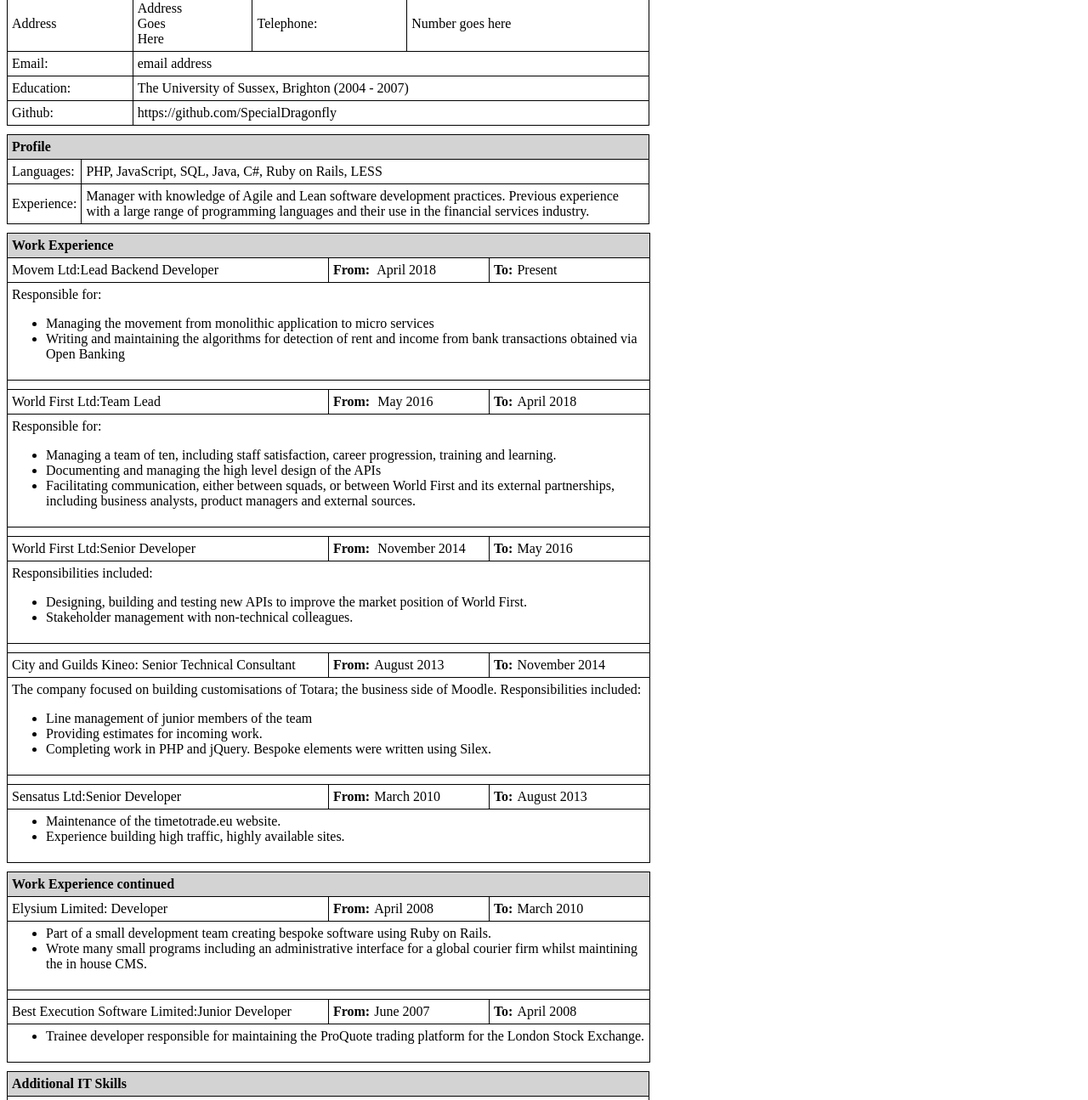
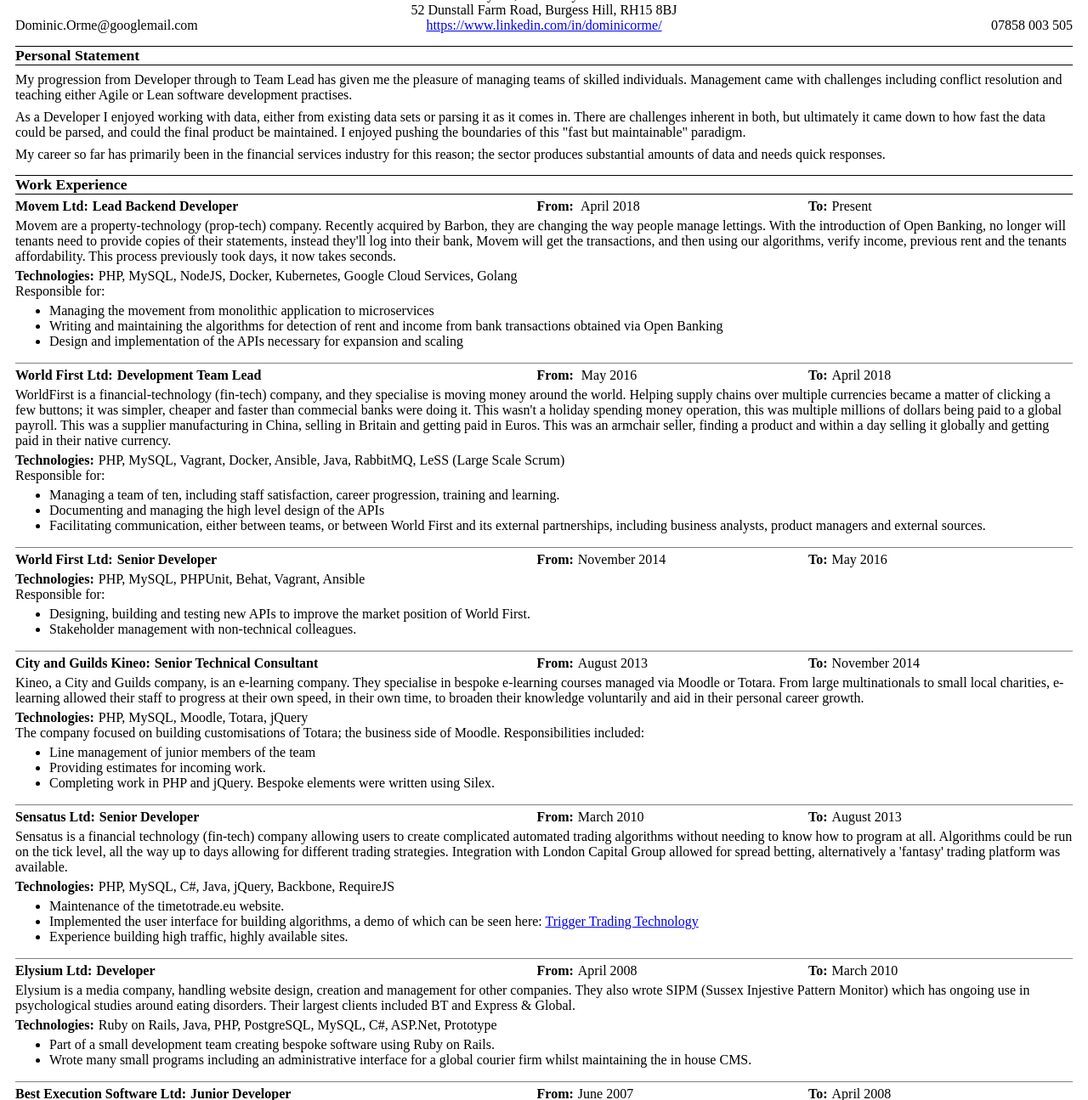
Before and after one commit to SpecialDragonfly/project-spartan, a plain HTML site: page cv.html in a window 1280 px wide. Shown: the part 70-1365 px from the top of the page at 85% size. Drawn offline with Linux system fonts and the light colour scheme.

Commit message:
Update cv.html
Latest CV

```diff
--- a/cv.html
+++ b/cv.html
@@ -1,14 +1,30 @@
-
-
 <html>
 <head><meta http-equiv="Content-Type" content="text/html; charset=us-ascii">
-	<title></title>
+	<title>Curriculum Vitae - Dominic Orme</title>
 
-	<style type="text/css">* {
+	<style type="text/css">
+	* {
 		box-sizing: border-box;
 	}
-	div.heading, div.personal, div.profile, div.work-experience, div.additional {
-		margin-bottom:10px;
+
+	body {
+		padding:10px;
+	}
+
+	ul {
+		margin-top:5px;
+	}
+
+	strong {
+		padding-right:5px;
+	}
+
+	span {
+		display: inline-block;
+	}
+
+	.offline {
+		display:none;
 	}
 
 	.address-block span {
@@ -16,245 +32,298 @@
 	}
 
 	.heading {
-		width:200mm;
 		text-align: center;
+		font-size:2em;
 	}
 
-	.name {
-		max-width:100mm;
-		min-width:100mm;
-	}
-
-	.from {
-		max-width:50mm;
-		min-width:50mm;
-	}
-
-	.to {
-		max-width:50mm;
-		min-width:50mm;
+	.sub-heading {
+		text-align:left;
+		font-size:1.1em;
+		font-weight:bold;
+		width:100%;
+		border-top: 1px solid black;
+		border-bottom: 1px solid black;
+		margin-top:15px;
 	}
 
 	.break {
-	    margin-top:10px;
+		display:none;
 	}
 
-	strong {
+	.personal {
+		text-align:center;
+	}
+
+	.personal .mobile {
+		float:right;
+		width:25%;
+		text-align:right;
+	}
+
+	.personal .email {
+		float: left;
+		text-align:left;
+		width:25%;
+	}
+
+	.personal-statement p {
+		margin-top:0.5em;
+		margin-bottom:0.5em;
+	}
+
+	.job ~ .job{
+		border-top:1px solid grey;
+	}
+
+	.job .details .name {
+		min-width:49%;
+		font-weight: bold;
+		display: inline-block;
+	}
+
+	.job .details .name span {
 		margin-right:5px;
 	}
 
-	table {
-		border-top:1px solid black;
-		border-left:1px solid black;
-		border-spacing: 0px;
-		padding: 0px;
-		margin: 0px;
-		max-width:200mm;
-		min-width:200mm;
+	.job .details .from {
+		width: 25%;
+		display: inline-block;
 	}
-	th {
-		border-right:1px solid black;
-		border-bottom:1px solid black;
-		background-color:lightgrey;
-		text-align: left;
-		padding:5px;
+
+	.job .details .to {
+		float: right;
+		width: 25%;
 	}
-	td {
-		border-right:1px solid black;
-		border-bottom:1px solid black;
-		padding:5px;
+
+	.job .details {
+		display:block;
+		margin-bottom:5px;
+		margin-top:5px;
+	}
+
+	.job .about {
+		margin-bottom:5px;
+	}
+
+	.job .technologies {
+		clear: both;
 	}
 
 	@media print {
-		.break { page-break-after: always; margin-top:0px;}
+		.heading {
+			width:200mm;
+		}
+		.sub-heading {
+			width:200mm;
+		}
+
+		.personal {
+			width:200mm;
+		}
+
+		.personal .contact .mobile {
+			width:30mm;
+			/*border: 1px solid black;*/
+		}
+		.personal .contact .linkedin {
+			width:200mm;
+			overflow:hidden;
+			/*border: 1px solid red;*/
+		}
+		.personal .contact .email {
+			width:60mm;
+			/*border: 1px solid blue;*/
+		}
+
+		.job {
+			width:200mm;
+		}
+
+		.online {
+			display:none;
+		}
+
+		.offline {
+			display: list-item;
+		}
+
+		.break { display:block; page-break-after: always; margin-top:0px;}
 	}
 	</style>
 </head>
 <body>
-<div class="heading">Curriculum Vitae - Dominic Orme</div>
-
+<div class="heading">Dominic Orme</div>
 <div class="personal">
-<table>
-	<tbody>
-		<tr>
-			<th colspan="4">Personal</th>
-		</tr>
-		<tr>
-			<td>Address</td>
-			<td class="address-block"><span>Address</span><span>Goes</span><span>Here</span></td>
-			<td>Telephone:</td>
-			<td>Number goes here</td>
-		</tr>
-		<tr>
-			<td>Email:</td>
-			<td colspan="3">email address</td>
-		</tr>
-		<tr>
-			<td>Education:</td>
-			<td colspan="3">The University of Sussex, Brighton (2004 - 2007)</td>
-		</tr>
-		<tr>
-			<td>Github:</td>
-			<td colspan="3">https://github.com/SpecialDragonfly</td>
-		</tr>
-	</tbody>
-</table>
+	<div class="education">BSc Theoretical Physics, University Of Sussex 2004 - 2007</div>
+	<div class="address">52 Dunstall Farm Road, Burgess Hill, RH15 8BJ</div>
+	<div class="contact">
+		<div class="mobile">07858 003 505</div>
+		<div class="email">Dominic.Orme@googlemail.com</div>
+		<div class="linkedin"><a href="https://www.linkedin.com/in/dominicorme">https://www.linkedin.com/in/dominicorme/</a></div>
+	</div>
 </div>
 
-<div class="profile">
-<table>
-	<tbody>
-		<tr>
-			<th colspan="2">Profile</th>
-		</tr>
-		<tr>
-			<td>Languages:</td>
-			<td>PHP, JavaScript, SQL, Java, C#, Ruby on Rails, LESS</td>
-		</tr>
-		<tr>
-			<td>Experience:</td>
-			<td>Manager with knowledge of Agile and Lean software development practices. Previous experience with a large range of programming languages and their use in the financial services industry.</td>
-		</tr>
-	</tbody>
-</table>
+<div class="sub-heading">Personal Statement</div>
+<div class="personal-statement">
+	<p>
+My progression from Developer through to Team Lead has given me the pleasure of managing teams of skilled individuals. Management came with challenges including conflict resolution and teaching either Agile or Lean software development practises.
+</p>
+<p>
+As a Developer I enjoyed working with data, either from existing data sets or parsing it as it comes in. There are challenges inherent in both, but ultimately it came down to how fast the data could be parsed, and could the final product be maintained. I enjoyed pushing the boundaries of this "fast but maintainable" paradigm.
+</p>
+<p>
+My career so far has primarily been in the financial services industry for this reason; the sector produces substantial amounts of data and needs quick responses.
+</p>
 </div>
 
-<div class="work-experience">
-<table>
-	<tbody>
-		<tr>
-			<th colspan="3">Work Experience</th>
-		</tr>
-    <tr class="job">
-      <td class="name"><span>Movem Ltd:</span><span>Lead Backend Developer</span></td>
-      <td class="from"><strong>From:</strong> April 2018</td>
-      <td class="to"><strong>To:</strong>Present</td>
-    </tr>
-    <tr>
-      <td colspan="3">Responsible for:
+<div class="sub-heading">Work Experience</div>
+<div class="job">
+	<div class="details">
+		<div class="to"><strong>To:</strong>Present</div>
+		<div class="name"><span>Movem Ltd:</span><span>Lead Backend Developer</span></div>
+		<div class="from"><strong>From:</strong> April 2018</div>
+	</div>
+	<div class="about">
+		Movem are a property-technology (prop-tech) company. Recently acquired by Barbon, they are changing the way people manage lettings. With the introduction of Open Banking, no longer will tenants need to provide copies of their statements, instead they'll log into their bank, Movem will get the transactions, and then using our algorithms, verify income, previous rent and the tenants affordability. This process previously took days, it now takes seconds.
+	</div>
+	<div class="technologies">
+		<strong>Technologies:</strong>PHP, MySQL, NodeJS, Docker, Kubernetes, Google Cloud Services, Golang
+	</div>
+	<div class="responsibilities">
+		Responsible for:
         <ul>
-          <li>Managing the movement from monolithic application to micro services</li>
+          <li>Managing the movement from monolithic application to microservices</li>
           <li>Writing and maintaining the algorithms for detection of rent and income from bank transactions obtained via Open Banking</li>
+          <li>Design and implementation of the APIs necessary for expansion and scaling</li>
         </ul>
-      </td>
-    </tr>
-    <tr><td colspan="3"></td></tr>
-		<tr class="job">
-			<td class="name"><span>World First Ltd:</span><span>Team Lead</span></td>
-			<td class="from"><strong>From:</strong> May 2016</td>
-			<td class="to"><strong>To:</strong>April 2018</td>
-		</tr>
-		<tr>
-			<td colspan="3">Responsible for:
+	</div>
+</div>
+<div class="job">
+	<div class="details">
+		<div class="to"><strong>To:</strong>April 2018</div>
+		<div class="name"><span>World First Ltd:</span><span>Development Team Lead</span></div>
+		<div class="from"><strong>From:</strong> May 2016</div>
+	</div>
+	<div class="about">
+		WorldFirst is a financial-technology (fin-tech) company, and they specialise is moving money around the world. Helping supply chains over multiple currencies became a matter of clicking a few buttons; it was simpler, cheaper and faster than commecial banks were doing it. This wasn't a holiday spending money operation, this was multiple millions of dollars being paid to a global payroll. This was a supplier manufacturing in China, selling in Britain and getting paid in Euros. This was an armchair seller, finding a product and within a day selling it globally and getting paid in their native currency.
+	</div>
+	<div class="technologies">
+		<strong>Technologies:</strong>PHP, MySQL, Vagrant, Docker, Ansible, Java, RabbitMQ, LeSS (Large Scale Scrum)
+	</div>
+	<div class="responsibilities">
+		Responsible for:
 		<ul>
 			<li>Managing a team of ten, including staff satisfaction, career progression, training and learning.</li>
 			<li>Documenting and managing the high level design of the APIs</li>
-				<li>Facilitating communication, either between squads, or between World First and its external partnerships, including business analysts, product managers and external sources.</li>
+			<li>Facilitating communication, either between teams, or between World First and its external partnerships, including business analysts, product managers and external sources.</li>
 		</ul>
-			</td>
-		</tr>
-		<tr>
-			<td colspan="3"></td>
-		</tr>
-		<tr class="job">
-			<td class="name"><span>World First Ltd:</span><span>Senior Developer</span></td>
-			<td class="from"><strong>From:</strong> November 2014</td>
-			<td class="to"><strong>To:</strong>May 2016</td>
-		</tr>
-		<tr>
-			<td colspan="3">Responsibilities included:
+	</div>
+</div>
+<div class="job">
+	<div class="details">
+		<div class="to"><strong>To:</strong>May 2016</div>
+		<div class="name"><span>World First Ltd:</span><span>Senior Developer</span></div>
+		<div class="from"><strong>From:</strong>November 2014</div>
+	</div>
+	<div class="technologies">
+		<strong>Technologies:</strong>PHP, MySQL, PHPUnit, Behat, Vagrant, Ansible
+	</div>
+	<div class="responsibilities">
+		Responsible for:
 		<ul>
 			<li>Designing, building and testing new APIs to improve the market position of World First.</li>
 			<li>Stakeholder management with non-technical colleagues.</li>
 		</ul>
-			</td>
-		</tr>
-		<tr>
-			<td colspan="3"></td>
-		</tr>
-		<tr class="job">
-			<td class="name"><span>City and Guilds Kineo: </span><span>Senior Technical Consultant</span></td>
-			<td class="from"><strong>From:</strong>August 2013</td>
-			<td class="to"><strong>To:</strong>November 2014</td>
-		</tr>
-		<tr>
-			<td colspan="3">The company focused on building customisations of Totara; the business side of Moodle. Responsibilities included:
+	</div>
+</div>
+
+<div class="break">&nbsp;</div>
+
+<div class="job">
+	<div class="details">
+		<div class="to"><strong>To:</strong>November 2014</div>
+		<div class="name"><span>City and Guilds Kineo: </span><span>Senior Technical Consultant</span></div>
+		<div class="from"><strong>From:</strong>August 2013</div>
+	</div>
+	<div class="about">
+		Kineo, a City and Guilds company, is an e-learning company. They specialise in bespoke e-learning courses managed via Moodle or Totara. From large multinationals to small local charities, e-learning allowed their staff to progress at their own speed, in their own time, to broaden their knowledge voluntarily and aid in their personal career growth.
+	</div>
+	<div class="technologies">
+		<strong>Technologies:</strong>PHP, MySQL, Moodle, Totara, jQuery
+	</div>
+	<div class="responsibilities">
+		The company focused on building customisations of Totara; the business side of Moodle. Responsibilities included:
 		<ul>
 			<li>Line management of junior members of the team</li>
 			<li>Providing estimates for incoming work.</li>
 			<li>Completing work in PHP and jQuery. Bespoke elements were written using Silex.</li>
 		</ul>
-			</td>
-		</tr>
-		<tr>
-			<td colspan="3"></td>
-		</tr>
-		<tr class="job">
-			<td class="name"><span>Sensatus Ltd:</span><span>Senior Developer</span></td>
-			<td class="from"><strong>From:</strong>March 2010</td>
-			<td class="to"><strong>To:</strong>August 2013</td>
-		</tr>
-		<tr>
-			<td colspan="3">
+	</div>
+</div>
+<div class="job">
+	<div class="details">
+		<div class="to"><strong>To:</strong>August 2013</div>
+		<div class="name"><span>Sensatus Ltd:</span><span>Senior Developer</span></div>
+		<div class="from"><strong>From:</strong>March 2010</div>
+	</div>
+	<div class="about">
+		Sensatus is a financial technology (fin-tech) company allowing users to create complicated automated trading algorithms without needing to know how to program at all. Algorithms could be run on the tick level, all the way up to days allowing for different trading strategies. Integration with London Capital Group allowed for spread betting, alternatively a 'fantasy' trading platform was available.
+	</div>
+	<div class="technologies">
+		<strong>Technologies:</strong>PHP, MySQL, C#, Java, jQuery, Backbone, RequireJS
+	</div>
+	<div class="responsibilities">
 		<ul>
 			<li>Maintenance of the timetotrade.eu website.</li>
+			<li class="online">Implemented the user interface for building algorithms, a demo of which can be seen here: <a href="https://www.youtube.com/watch?v=lRJHkQ6kFpk">Trigger Trading Technology</a></li>
+			<li class="offline">Implemented the user interface for building algorithms, a demo of which can be seen here: <a href="https://www.youtube.com/watch?v=lRJHkQ6kFpk">https://www.youtube.com/watch?v=lRJHkQ6kFpk</a></li>
 			<li>Experience building high traffic, highly available sites.</li>
 		</ul>
-			</td>
-		</tr>
-	</tbody>
-</table>
-
-<div class="break"></div>
-
-<table>
-	<tbody>
-		<tr>
-			<th colspan="3">Work Experience continued</th>
-		</tr>
-		<tr class="job">
-			<td class="name"><span>Elysium Limited: </span><span>Developer</span></td>
-			<td class="from"><strong>From:</strong>April 2008</td>
-			<td class="to"><strong>To:</strong>March 2010</td>
-		</tr>
-		<tr>
-			<td colspan="3">
+	</div>
+</div>
+<div class="job">
+	<div class="details">
+		<div class="to"><strong>To:</strong>March 2010</div>
+		<div class="name"><span>Elysium Ltd:</span><span>Developer</span></div>
+		<div class="from"><strong>From:</strong>April 2008</div>
+	</div>
+	<div class="about">
+		Elysium is a media company, handling website design, creation and management for other companies. They also wrote SIPM (Sussex Injestive Pattern Monitor) which has ongoing use in psychological studies around eating disorders. Their largest clients included BT and Express &amp; Global.
+	</div>
+	<div class="technologies">
+		<strong>Technologies:</strong>Ruby on Rails, Java, PHP, PostgreSQL, MySQL, C#, ASP.Net, Prototype
+	</div>
+	<div class="responsibilities">
 		<ul>
 			<li>Part of a small development team creating bespoke software using Ruby on Rails.</li>
-				<li>Wrote many small programs including an administrative interface for a global courier firm whilst maintining the in house CMS.</li>
+			<li>Wrote many small programs including an administrative interface for a global courier firm whilst maintaining the in house CMS.</li>
 		</ul>
-			</td>
-		</tr>
-		<tr>
-			<td colspan="3"></td>
-		</tr>
-		<tr class="job">
-			<td class="name"><span>Best Execution Software Limited:</span><span>Junior Developer</span></td>
-			<td class="from"><strong>From:</strong>June 2007</td>
-			<td class="to"><strong>To:</strong>April 2008</td>
-		</tr>
-		<tr>
-			<td colspan="3">
+	</div>
+</div>
+
+<div class="job">
+	<div class="details">
+		<div class="to"><strong>To:</strong>April 2008</div>
+		<div class="name"><span>Best Execution Software Ltd:</span><span>Junior Developer</span></div>
+		<div class="from"><strong>From:</strong>June 2007</div>
+	</div>
+	<div class="about">
+		Best Execution was a finance company that provided the ProQuote software used by the London Stock Exchange. The company was dissolved when it was acquired by NetBuilder in June 2007.
+	</div>
+	<div class="technologies">
+		<strong>Technologies:</strong>Python, Java, Perl
+	</div>
+	<div class="responsibilities">
 		<ul>
 			<li>Trainee developer responsible for maintaining the ProQuote trading platform for the London Stock Exchange.</li>
 		</ul>
-			</td>
-		</tr>
-	</tbody>
-</table>
+	</div>
 </div>
 
-<div class="additional">
-<table>
-	<tbody>
-		<tr>
-			<th>Additional IT Skills</th>
-		</tr>
-		<tr>
-			<td>Knowledge of all major operating systems including Linux and Microsoft variants. Excellent knowledge of CVS, SVN and Git from experience and training.</td>
-		</tr>
-	</tbody>
-</table>
+<div class="sub-heading">Additional IT Skills</div>
+<div class="additional-skills">
+	Knowledge of all major operating systems including Linux and Microsoft variants. Excellent knowledge of CVS, SVN and Git from experience and training.
 </div>
-<script data-cfasync="false" src="/cdn-cgi/scripts/5c5dd728/cloudflare-static/email-decode.min.js"></script></body>
+
+</body>
 </html>
```
Lines whose indentation alone changed are shown as unchanged.
